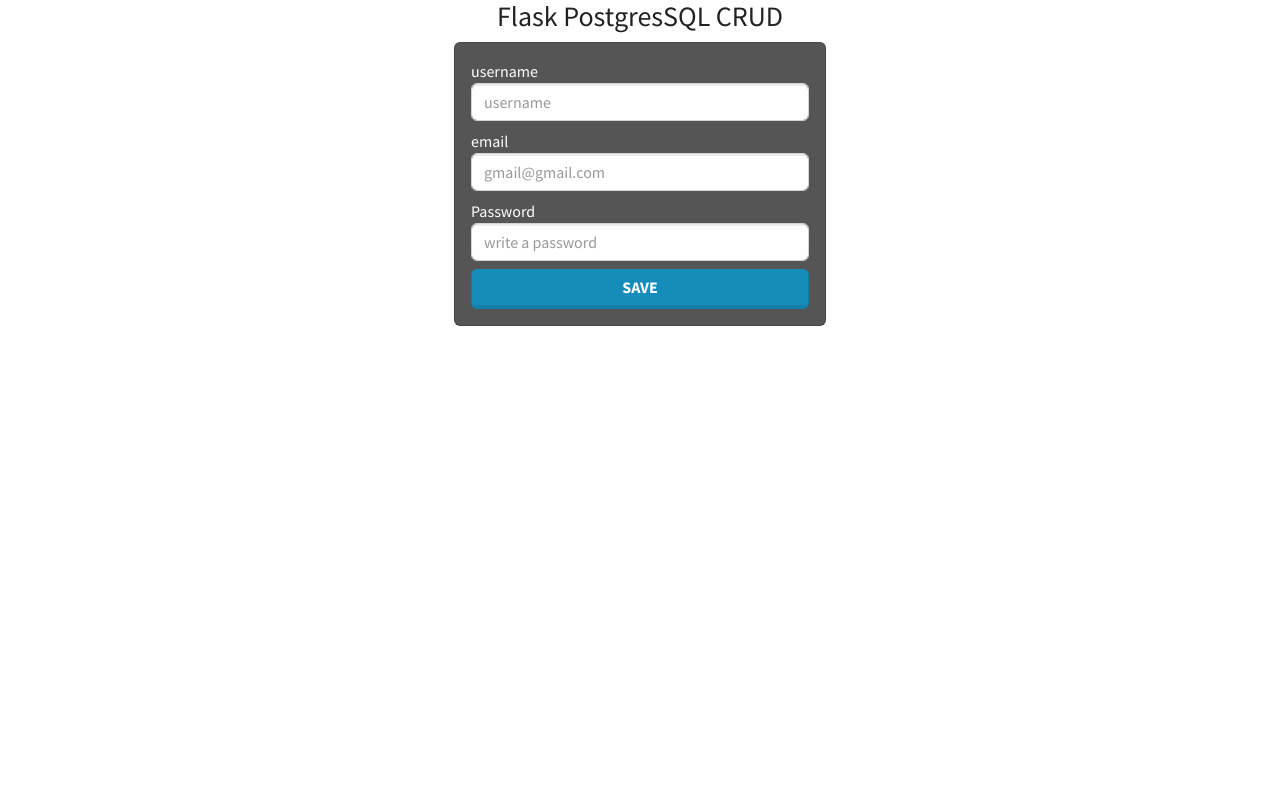
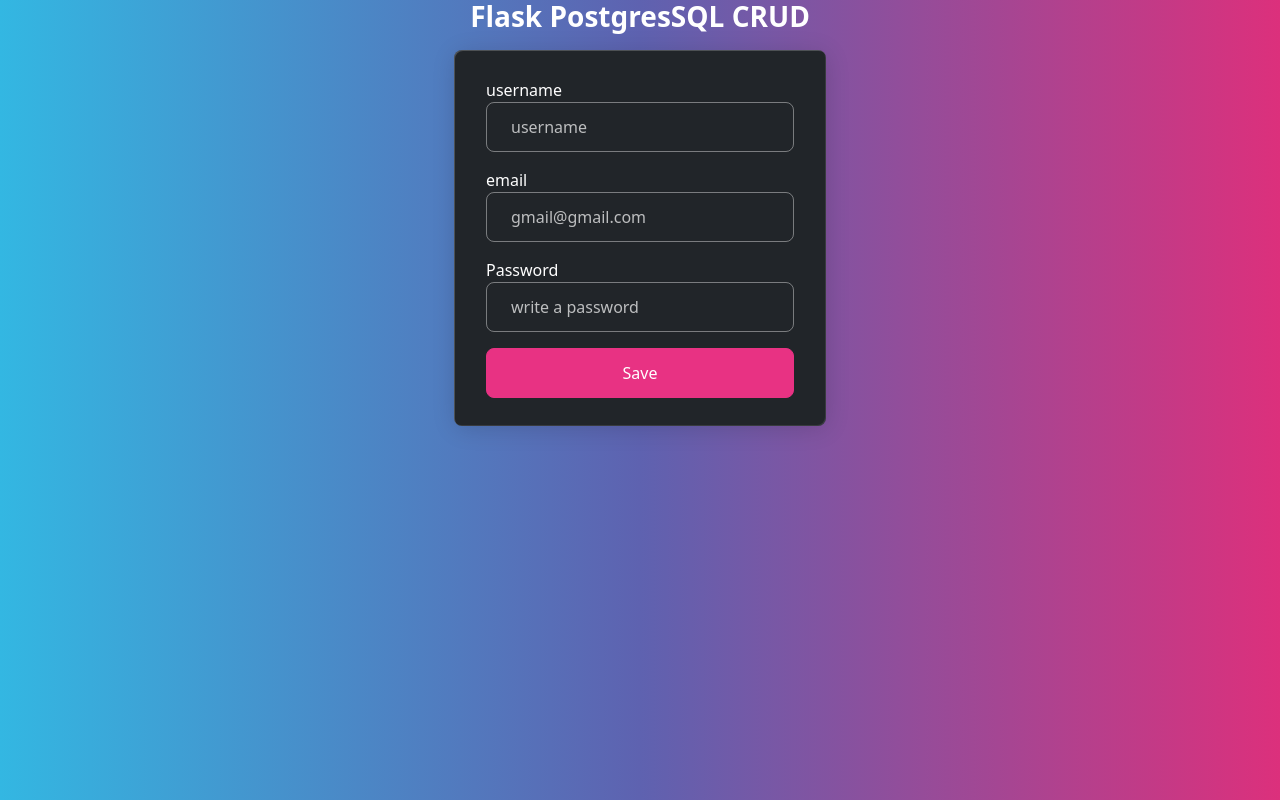
Before and after one commit to Gastunchy/app-python, a plain HTML site: page static/index.html in a window 1280 px wide. Drawn offline with nearby package versions, Linux system fonts and the light colour scheme; no server answers.

Commit message:
Update index.html

```diff
--- a/static/index.html
+++ b/static/index.html
@@ -5,7 +5,7 @@
     <meta charset="UTF-8">
     <meta name="viewport" content="width=device-width, initial-scale=1.0">
     <title>Python flask App</title>
-    <link rel="stylesheet" href="https://bootswatch.com/5/lumen/bootstrap.min.css">
+    <link rel="stylesheet" href="https://bootswatch.com/5/quartz/bootstrap.min.css">
 </head>
 
 <body>
```
